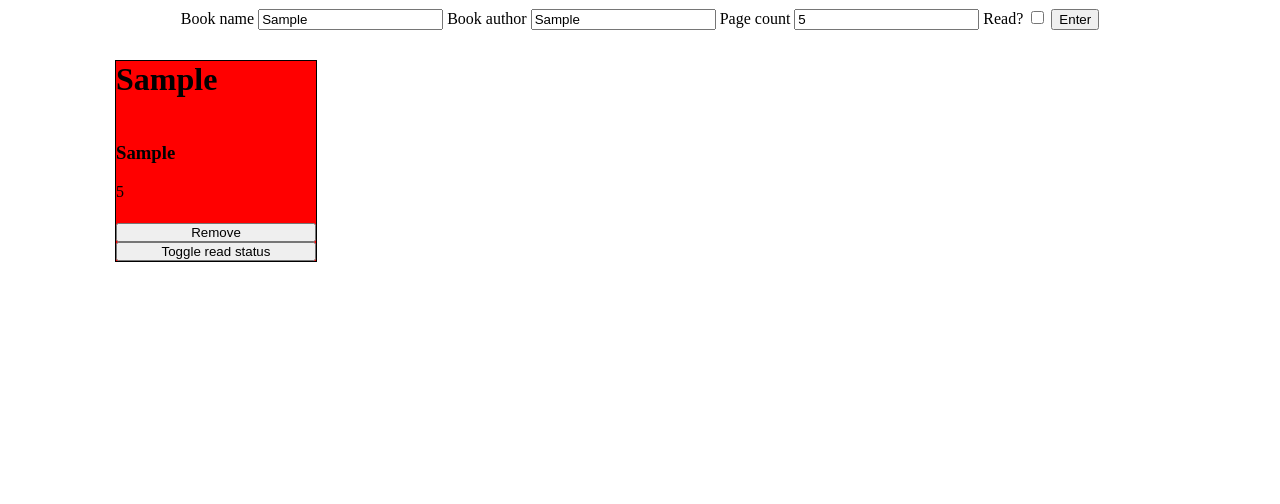
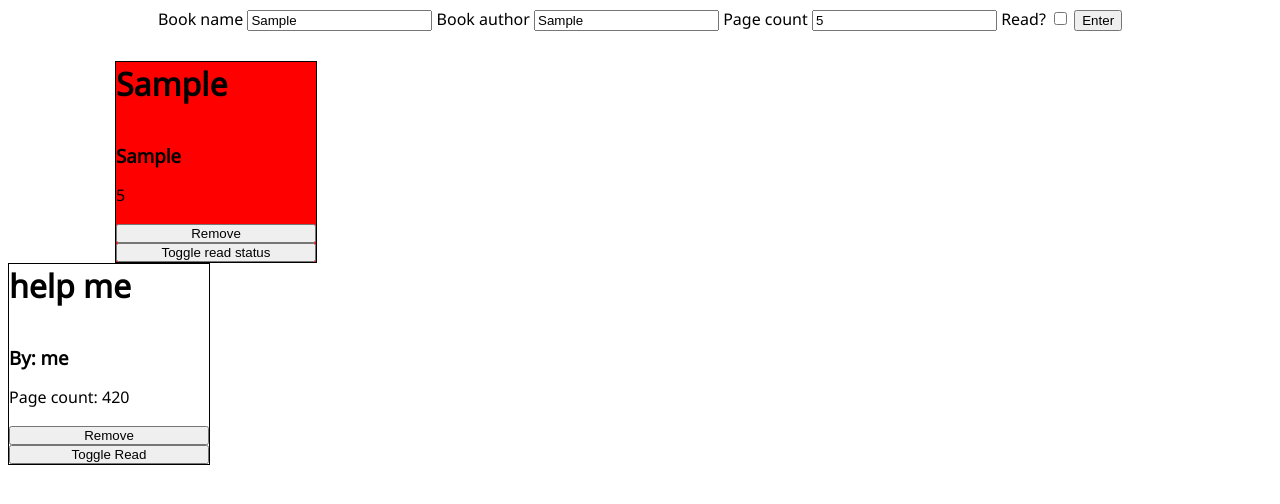
Before and after one commit to cs-cmd/odin-library, a plain HTML site: page index.html in a window 1280 px wide. Both pictures are taken after typing "Sample", "Sample", "5" into the empty fields and a click on the button "Enter". Drawn offline with Linux system fonts and the light colour scheme.

Commit message:
Restructured JS file structure; included several import/export statements;

```diff
--- a/index.html
+++ b/index.html
@@ -28,6 +28,14 @@
         </div>
     </main>
 
-    <script src="./src/add-book.js"></script>
+    <div class="card">
+        <h1 class="title">help me</h1>
+        <h3 class="author">By: me</h3>
+        <p class="page-count">Page count: 420</p>
+        <button class="remove-book-button">Remove</button>
+        <button class="toggle-read-button">Toggle Read</button>
+    </div>
+
+    <script type="module" src="./src/add-book.js"></script>
 </body>
 </html>
--- a/res/style.css
+++ b/res/style.css
@@ -1,9 +1,14 @@
+@import url('./styles/fonts.css');
+
 :root {
     --card-height: 200px;
     --card-gap: 10px;
     --cards-per-line: 3;
 }
 
+html {
+    font-family: 'Noto', 'Helvetica', sans-serif;
+}
 .main-content {
     display: flex;
     flex-direction: column;
--- /dev/null
+++ b/res/styles/fonts.css
@@ -0,0 +1,4 @@
+@font-face {
+    font-family: 'Noto';
+    src: url('../fonts/NotoSansNKoUnjoined-Regular.ttf');
+}
--- a/src/add-book.js
+++ b/src/add-book.js
@@ -1,13 +1,5 @@
-// books constructor
-function Book(name, author, pageCount) {
-    this.name = name;
-    this.author = author;
-    this.pageCount = pageCount;
-    this.counter = counter;
-    this.info = function() {
-        return `${this.name}, by ${this.author}; ${this.pageCount} page(s)`;
-    }
-}
+import { Book } from './book.js';
+import { toggleReadStatus } from './button-funcs.js';
 
 // counter to uniquely ID books in array
 let counter = 0;
@@ -40,12 +32,6 @@ function removeFromList(booksDiv, bookCard) {
     // remove book index from array and delete from div
     books.splice(bookIndex, 1);
     booksDiv.removeChild(bookCard);
-}
-
-// toggles both, keeping one inactive and one active
-function toggleReadStatus(bookEntry) {
-    bookEntry.classList.toggle('is-read');
-    bookEntry.classList.toggle('is-unread');
 }
 
 // update book list
--- a/src/book.js
+++ b/src/book.js
@@ -1,8 +1,11 @@
-function Book(name, author, pageCount) {
+// books constructor
+export function Book(name, author, pageCount, counter) {
     this.name = name;
     this.author = author;
     this.pageCount = pageCount;
+    this.counter = counter;
+    this.read = false;
     this.info = function() {
-        return `${this.name}, by ${this.author}; ${this.pageCount} pages`;
+        return `${this.name}, by ${this.author}; ${this.pageCount} page(s)`;
     }
 }
--- /dev/null
+++ b/src/button-funcs.js
@@ -0,0 +1,5 @@
+// toggles both, keeping one inactive and one active
+export function toggleReadStatus(bookEntry) {
+    bookEntry.classList.toggle('is-read');
+    bookEntry.classList.toggle('is-unread');
+}
```
Also changed, not shown: res/fonts/NotoSansNKoUnjoined-Regular.ttf (added).
